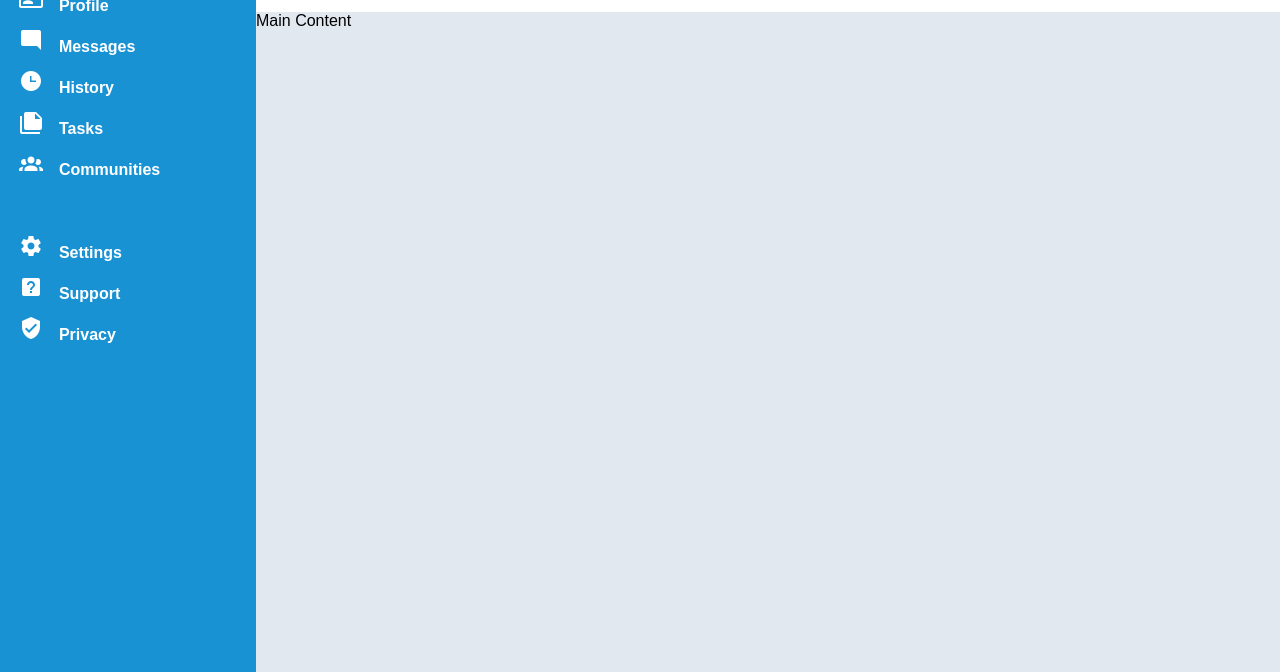
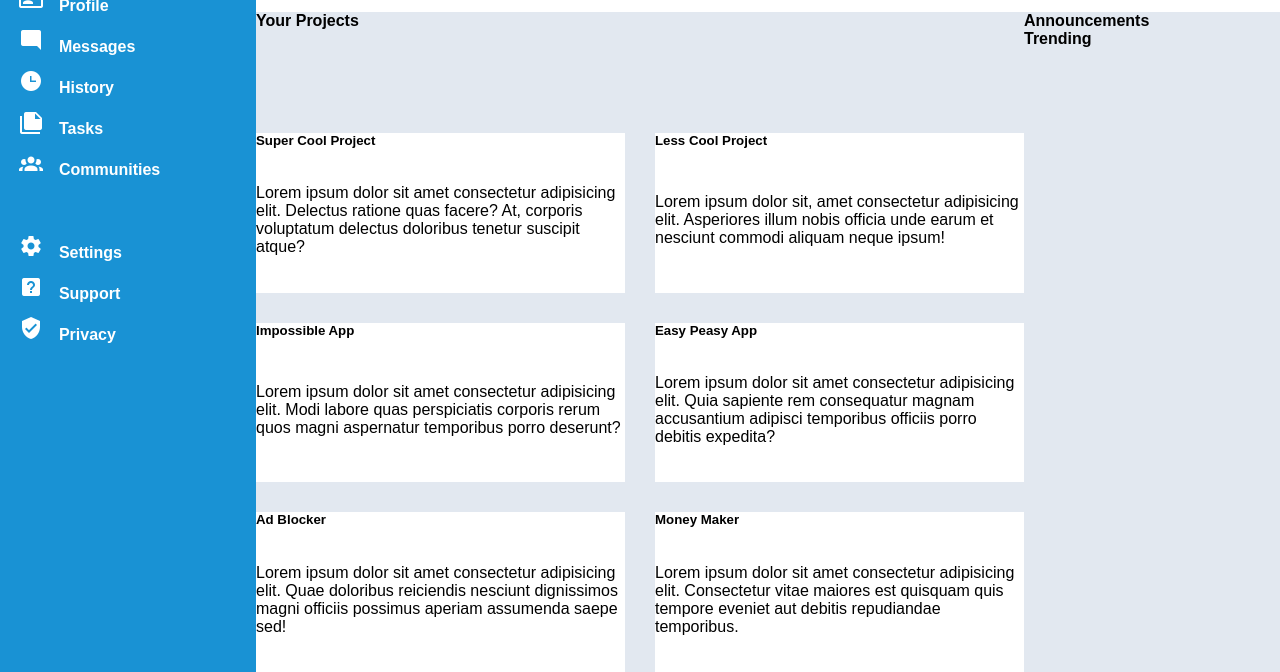
Before and after one commit to SiveyDev/odin-admin-dashboard, a plain HTML site: page index.html in a window 1280 px wide. Shown: the part 128-800 px from the top of the page. Drawn offline with Linux system fonts and the light colour scheme.

Commit message:
Add and arrange cards on main section

```diff
--- a/index.html
+++ b/index.html
@@ -48,7 +48,41 @@
                 </div>
 
             </div>
-            <div class="main-content">Main Content</div>
+            <div class="main-content">
+                <div class="main-left">
+                    <h4 class="main-title-1">Your Projects</h4>
+                    <div class="card">
+                        <h5>Super Cool Project</h5>
+                        <p>Lorem ipsum dolor sit amet consectetur adipisicing elit. Delectus ratione quas facere? At, corporis voluptatum delectus doloribus tenetur suscipit atque?</p>
+                    </div>
+                    <div class="card">
+                        <h5>Less Cool Project</h5>
+                        <p>Lorem ipsum dolor sit, amet consectetur adipisicing elit. Asperiores illum nobis officia unde earum et nesciunt commodi aliquam neque ipsum!</p>
+                    </div>
+                    <div class="card">
+                        <h5>Impossible App</h5>
+                        <p>Lorem ipsum dolor sit amet consectetur adipisicing elit. Modi labore quas perspiciatis corporis rerum quos magni aspernatur temporibus porro deserunt?</p>
+                    </div>
+                    <div class="card">
+                        <h5>Easy Peasy App</h5>
+                        <p>Lorem ipsum dolor sit amet consectetur adipisicing elit. Quia sapiente rem consequatur magnam accusantium adipisci temporibus officiis porro debitis expedita?   </p>
+                    </div>
+                    <div class="card">
+                        <h5>Ad Blocker</h5>
+                        <p>Lorem ipsum dolor sit amet consectetur adipisicing elit. Quae doloribus reiciendis nesciunt dignissimos magni officiis possimus aperiam assumenda saepe sed!</p>
+                    </div>
+                    <div class="card">
+                        <h5>Money Maker</h5>
+                        <p>Lorem ipsum dolor sit amet consectetur adipisicing elit. Consectetur vitae maiores est quisquam quis tempore eveniet aut debitis repudiandae temporibus.</p>
+                    </div>
+                </div>
+                <div class="main-right">
+                    <h4>Announcements</h4>
+                    <div class="side-card"></div>
+                    <h4>Trending</h4>
+                    <div class="side-card"></div>
+                </div>
+            </div>
         </div>
     </body>
 </html>
--- a/styles/style.css
+++ b/styles/style.css
@@ -117,4 +117,25 @@ ul {
     color: white;
     border: none;
 }
+
+.main-content {
+    display: grid;
+    grid-template-columns: 3fr 1fr;
+}
+
+.main-left {
+    display: grid;
+    grid-template-columns: 1fr 1fr;
+    grid-auto-rows: auto;
+    gap: 30px;
+}
+
+.card {
+    display: grid;
+    background-color: white;
+}
+
+.main-title-1 {
+    grid-column: 1 / 3;;
+}
 /* left border od content cards: #efb42c */
```
